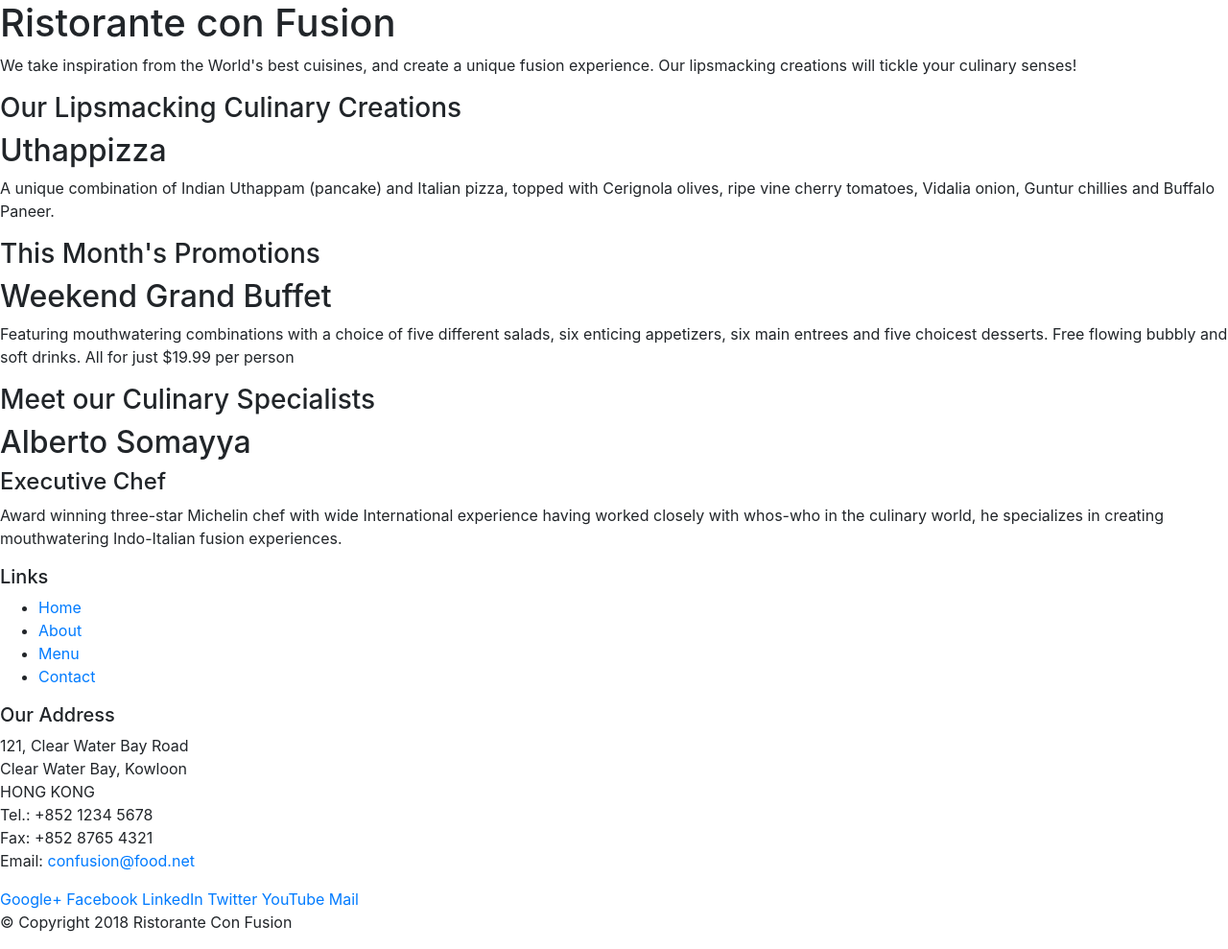
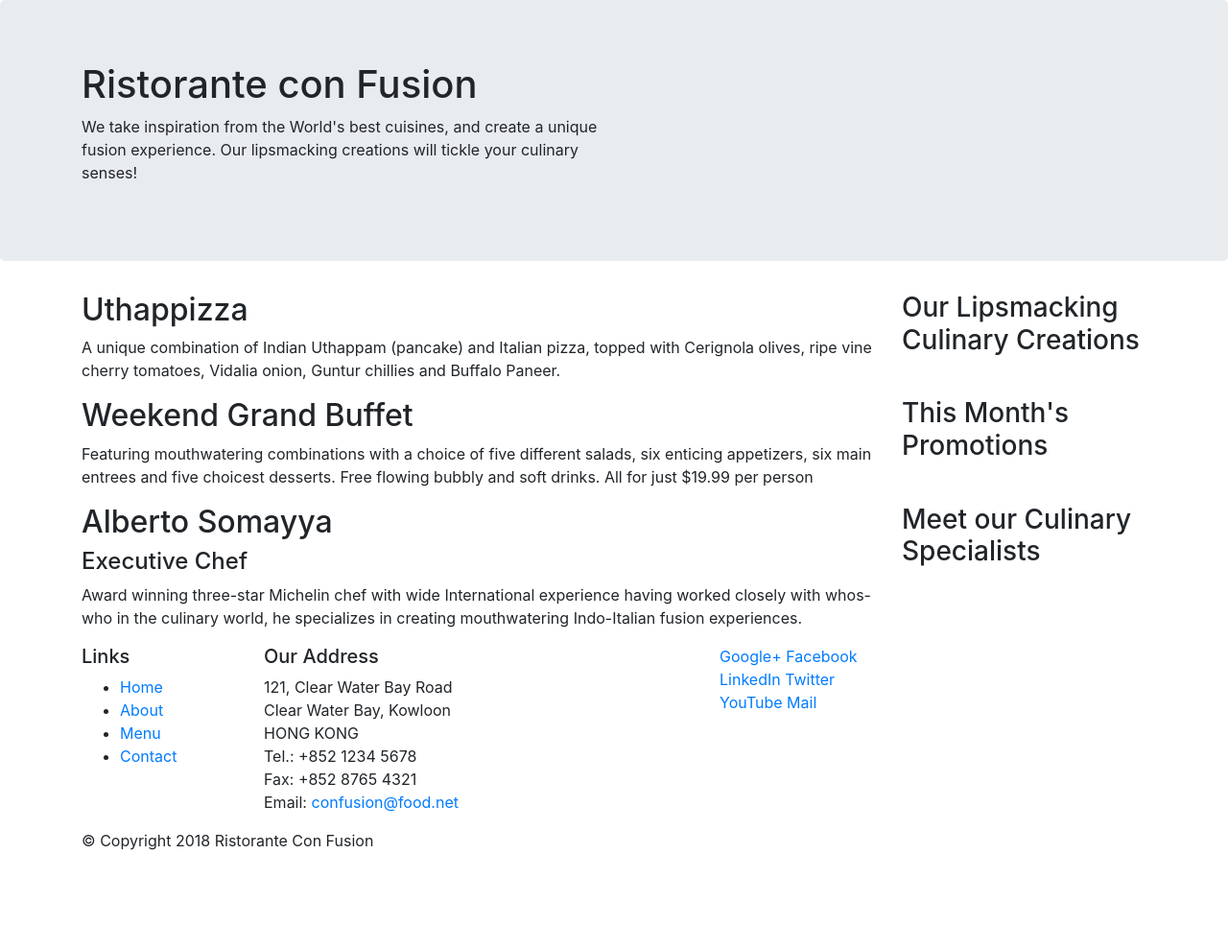
Before and after one commit to prathapnsvr/Bootstrap4Intro, a website: page index.html in a window 1280 px wide. Shown: the whole page at 96% size. After the commit the page ends 904 px from the top, so only its background shows below. Drawn offline with nearby package versions, Linux system fonts and the light colour scheme.

Commit message:
Bootstrap Grid1

```diff
--- a/index.html
+++ b/index.html
@@ -14,46 +14,46 @@
 
 <body>
 
-    <header>
-        <div>
-            <div>
-                <div>
+    <header class="jumbotron">
+        <div class="container">
+            <div class="row">
+                <div class="col-12 col-sm-6">
                     <h1>Ristorante con Fusion</h1>
                     <p>We take inspiration from the World's best cuisines, and create a unique fusion experience. Our lipsmacking creations will tickle your culinary senses!</p>
                 </div>
-                <div>
+                <div class="col-12 col-sm">
                 </div>
             </div>
         </div>
     </header>
 
-    <div>
-        <div>
-            <div>
+    <div class="container">
+        <div class="row">
+            <div class="col-12 col-sm-4 order-sm-last col-md-3">
                 <h3>Our Lipsmacking Culinary Creations</h3>
             </div>
-            <div>
+            <div class="col col-sm order-sm-first col-md">
                 <h2>Uthappizza</h2>
                 <p>A unique combination of Indian Uthappam (pancake) and Italian pizza, topped with Cerignola olives, ripe vine cherry tomatoes, Vidalia onion, Guntur chillies and Buffalo Paneer.</p>
             </div>
         </div>
 
 
-        <div>
-            <div>
+        <div class="row">
+            <div class="col-12 col-sm-4 order-sm-last col-md-3">
                 <h3>This Month's Promotions</h3>
             </div>
-            <div>
+            <div class="col col-sm order-sm-first col-md">
                 <h2>Weekend Grand Buffet</h2>
                 <p>Featuring mouthwatering combinations with a choice of five different salads, six enticing appetizers, six main entrees and five choicest desserts. Free flowing bubbly and soft drinks. All for just $19.99 per person </p>
             </div>
         </div>
 
-        <div>
-            <div>
+        <div class="row">
+            <div class="col-12 col-sm-4 order-sm-last col-md-3">
                 <h3>Meet our Culinary Specialists</h3>
             </div>
-            <div>
+            <div class="col col-sm order-sm-first col-md">
                 <h2>Alberto Somayya</h2>
                 <h4>Executive Chef</h4>
                 <p>Award winning three-star Michelin chef with wide International experience having worked closely with whos-who in the culinary world, he specializes in creating mouthwatering Indo-Italian fusion experiences. </p>
@@ -62,9 +62,9 @@
     </div>
 
     <footer>
-        <div>
-            <div>
-                <div>
+        <div class="container">
+            <div class="row">
+                <div class="col-4 col-sm-2">
                     <h5>Links</h5>
                     <ul>
                         <li><a href="#">Home</a></li>
@@ -73,7 +73,7 @@
                         <li><a href="#">Contact</a></li>
                     </ul>
                 </div>
-                <div>
+                <div class="col-7 col-sm-5">
                     <h5>Our Address</h5>
                     <address>
 		              121, Clear Water Bay Road<br>
@@ -84,7 +84,7 @@
 		              Email: <a href="mailto:confusion@food.net">confusion@food.net</a>
 		           </address>
                 </div>
-                <div>
+                <div class="col-4 col-sm-2">
                     <div>
                         <a href="http://google.com/+">Google+</a>
                         <a href="http://www.facebook.com/profile.php?id=">Facebook</a>
@@ -95,8 +95,8 @@
                     </div>
                 </div>
            </div>
-           <div>
-                <div>
+           <div class="row">
+                <div class="col-auto">
                     <p>© Copyright 2018 Ristorante Con Fusion</p>
                 </div>
            </div>
```
